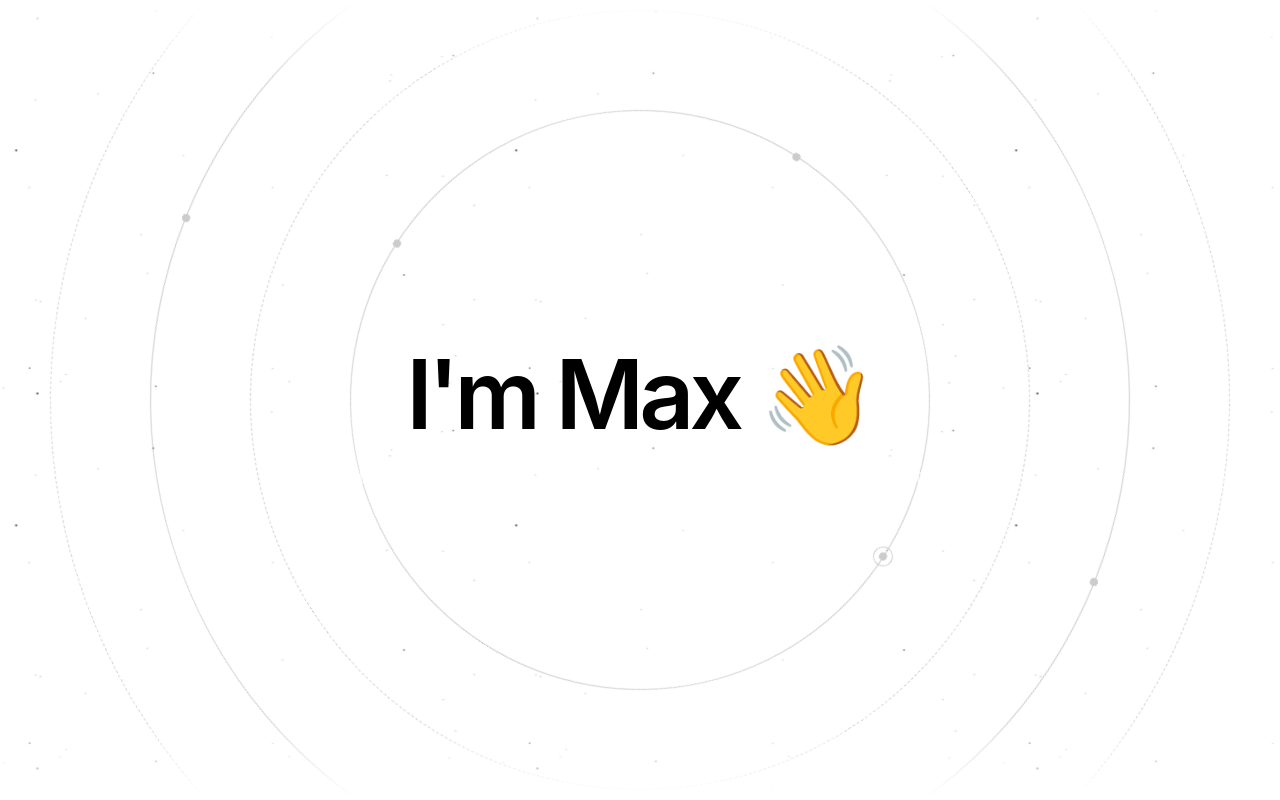
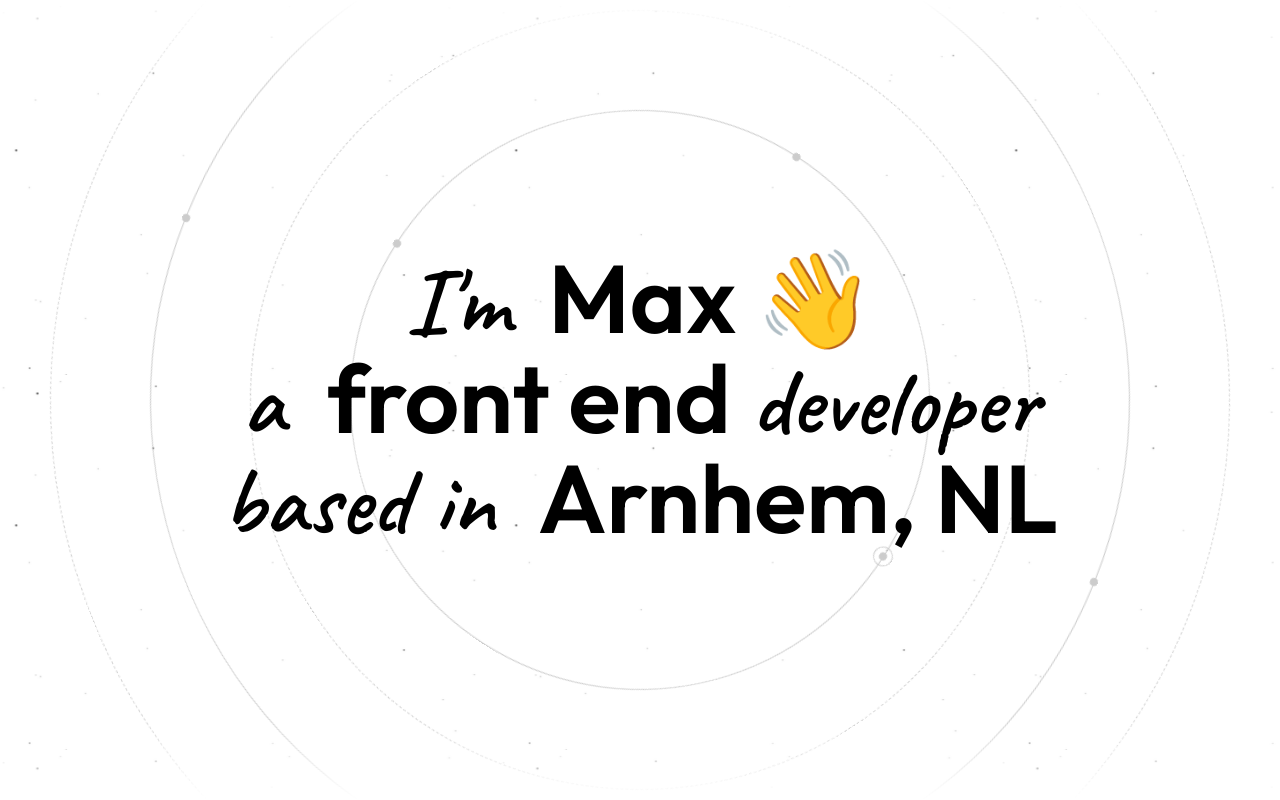
Before and after one commit to maxdevocht/PortfolioV3, a React (Vite) app: page / in a window 1280 px wide. Built offline with nearby package versions, Linux system fonts and the light colour scheme.

Commit message:
Update Hero

```diff
--- a/src/index.css
+++ b/src/index.css
@@ -1,9 +1,11 @@
+@import url('https://fonts.googleapis.com/css2?family=Caveat:wght@400..700&family=Outfit:wght@100..900&display=swap');
+
 @tailwind base;
 @tailwind components;
 @tailwind utilities;
 
 body {
-  font-family: 'Inter', sans-serif;
+  font-family: 'Outfit', sans-serif;
   background-color: white;
   color: black;
 }
--- a/src/sections/Hero.jsx
+++ b/src/sections/Hero.jsx
@@ -28,7 +28,7 @@ const Hero = () => {
 
   return (
     <motion.section
-      className="h-[492px] md:h-[800px] flex items-center overflow-hidden relative [mask-image:linear-gradient(to_bottom,transparent,black_10%,black_90%,transparent)]"
+      className="h-[492px] md:h-screen flex items-center overflow-hidden relative [mask-image:linear-gradient(to_bottom,transparent,black_10%,black_90%,transparent)]"
       style={{
         backgroundImage: `url(${starsBlack})`,
         backgroundPositionY,
@@ -124,14 +124,29 @@ const Hero = () => {
         className="absolute h-[444px] w-[444px] md:h-[1180px] md:w-[1180px] rounded-full border border-black/20 top-1/2 left-1/2 -translate-x-1/2 -translate-y-1/2 border-dashed"
       ></motion.div>
       {/* End Ring 4 */}
-      <div className="container relative mt-16 mx-auto">
-        <h1 className="text-7xl md:text-8xl md:leading-none font-semibold tracking-tighter text-center">
-          I&apos;m Max 👋
+      <div className="container relative mx-auto">
+        <h1 className="text-6xl md:text-8xl md:leading-none font-semibold text-center">
+          <span className="font-caveat text-6xl md:text-8xl md:leading-none font-semibold text-center mr-5">
+            I&apos;m
+          </span>{" "}
+          Max 👋
+          <br />
+          <span className="font-caveat text-6xl md:text-8xl md:leading-none font-semibold text-center mr-5">
+            a{" "}
+          </span>{" "}
+          front end
+          <span className="font-caveat text-6xl md:text-8xl md:leading-none font-semibold text-center mx-5">
+            developer
+            <br /> based in{" "}
+          </span>{" "}
+          Arnhem, NL
         </h1>
-        <p className="text-lg md:text-xl text-white/70 mt-5 text-center max-w-xl mx-auto">
+
+        <div></div>
+        {/* <p className="text-lg md:text-xl text-white/70 mt-5 text-center max-w-xl mx-auto">
           Elevate your site&apos;s visibility effortlessly with AI, where smart
           technology meets user-friendly SEO tools.
-        </p>
+        </p> */}
         {/* <div className="flex justify-center mt-5">
           <Button>Join waitlist</Button>
         </div> */}
--- a/tailwind.config.js
+++ b/tailwind.config.js
@@ -2,7 +2,12 @@
 export default {
   content: ["./index.html", "./src/**/*.{js,ts,jsx,tsx}"],
   theme: {
-    extend: {},
+    extend: {
+      fontFamily: {
+        caveat: ["Caveat", "cursive"],
+        outfit: ["Outfit", "sans-serif"],
+      },
+    },
   },
   plugins: [],
 };
```
